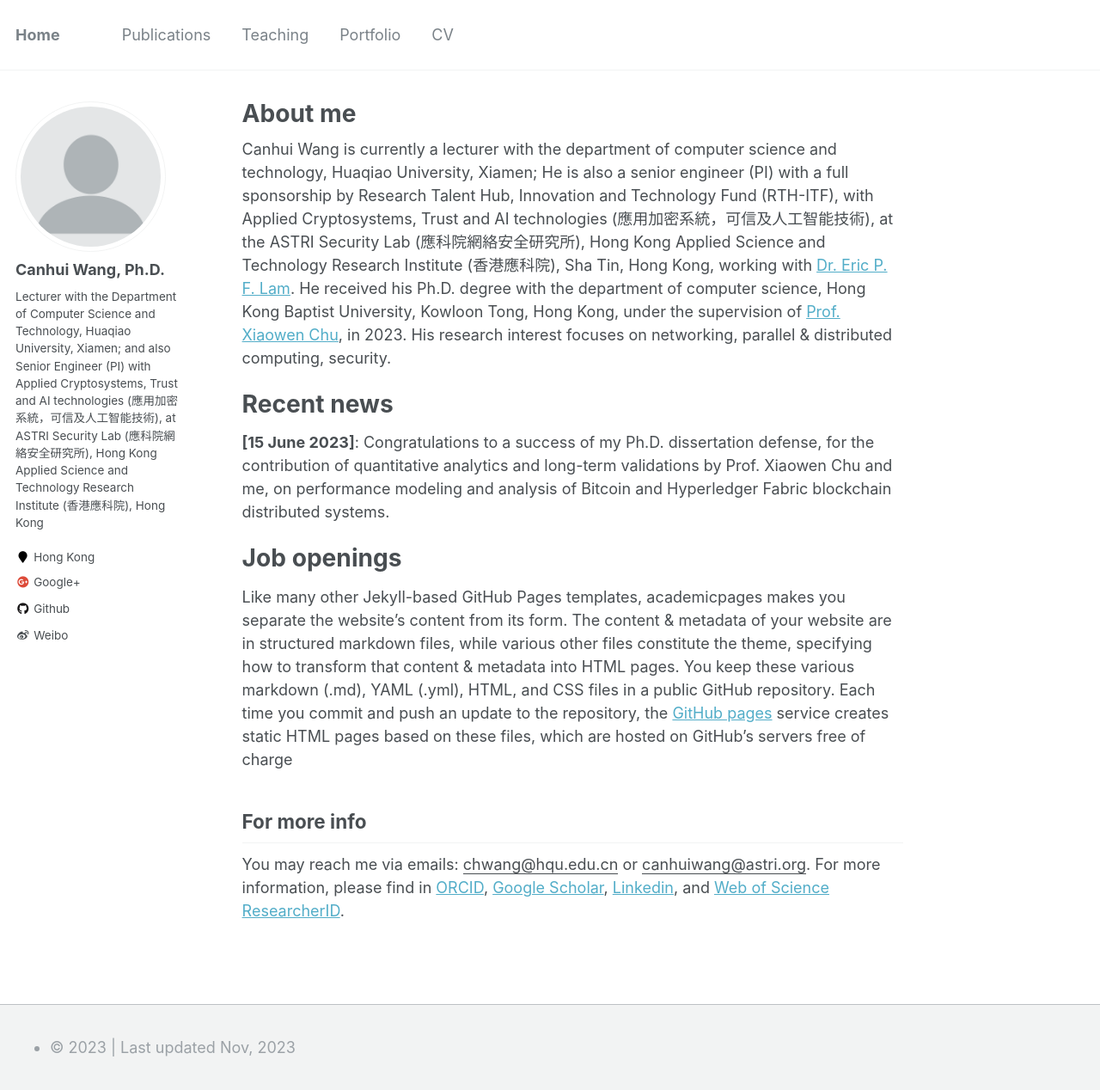
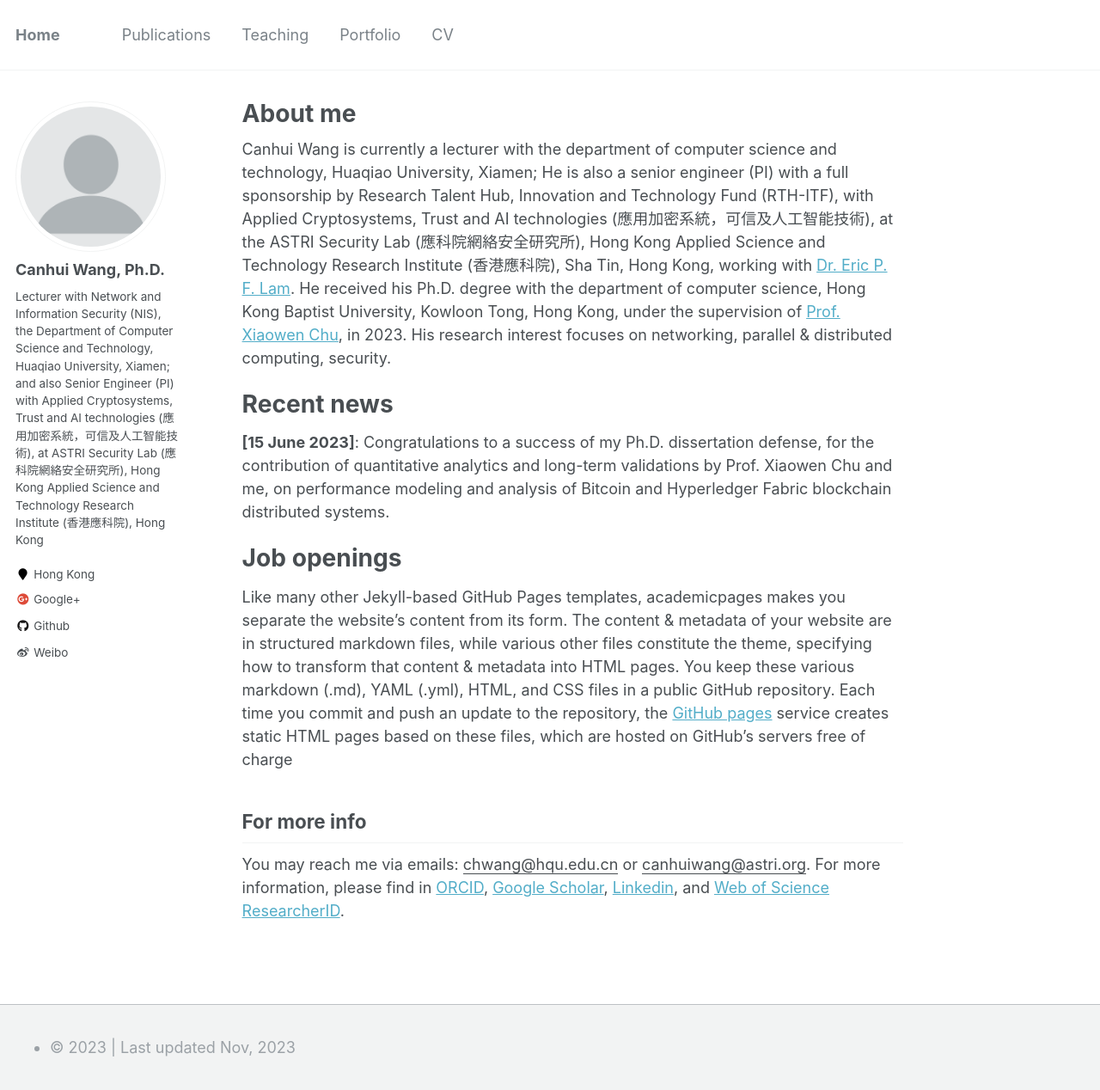
Before and after one commit to Canhui/canhui.github.io, a Jekyll site: the page built from _pages/about.md, in a window 1280 px wide and 1286 px high. Shown: the top 1268 px of the window at 86% size. Built offline with Jekyll 4.4.1, drawn with Linux system fonts in a browser that asks for light colours.

Commit message:
Update _config.yml

```diff
--- a/_config.yml
+++ b/_config.yml
@@ -82,7 +82,7 @@ analytics:
 author:
   name             : "Canhui Wang, Ph.D."
   avatar           : "profile.png"
-  bio              : "Lecturer with the Department of Computer Science and Technology, Huaqiao University, Xiamen; and also Senior Engineer (PI) with Applied Cryptosystems, Trust and AI technologies (應用加密系統，可信及人工智能技術), at ASTRI Security Lab (應科院網絡安全研究所), Hong Kong Applied Science and Technology Research Institute (香港應科院), Hong Kong"
+  bio              : "Lecturer with Network and Information Security (NIS), the Department of Computer Science and Technology, Huaqiao University, Xiamen; and also Senior Engineer (PI) with Applied Cryptosystems, Trust and AI technologies (應用加密系統，可信及人工智能技術), at ASTRI Security Lab (應科院網絡安全研究所), Hong Kong Applied Science and Technology Research Institute (香港應科院), Hong Kong"
   location         : "Hong Kong"
   # employer         : "Hong Kong Baptist University"
   # #pubmed           : "https://www.ncbi.nlm.nih.gov/pubmed/?term=john+snow"
```
